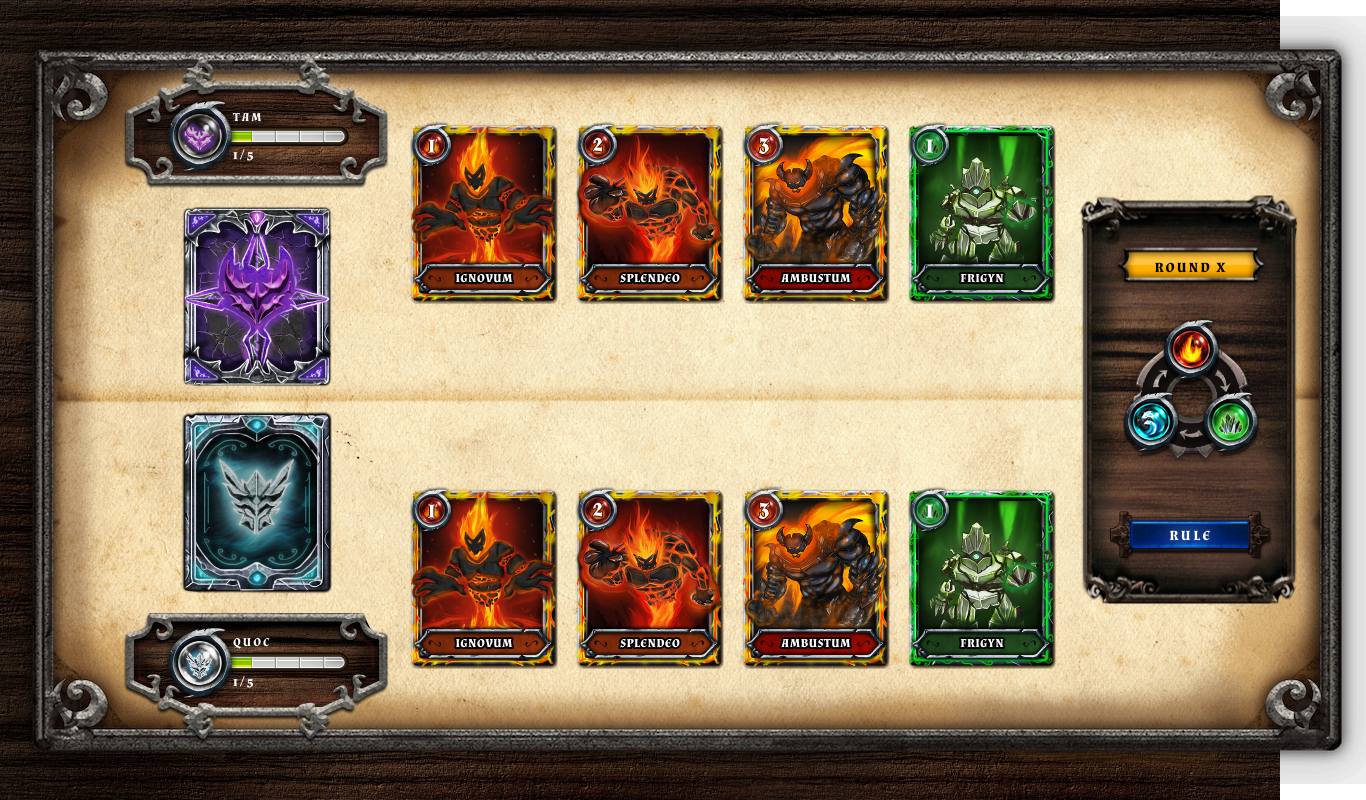
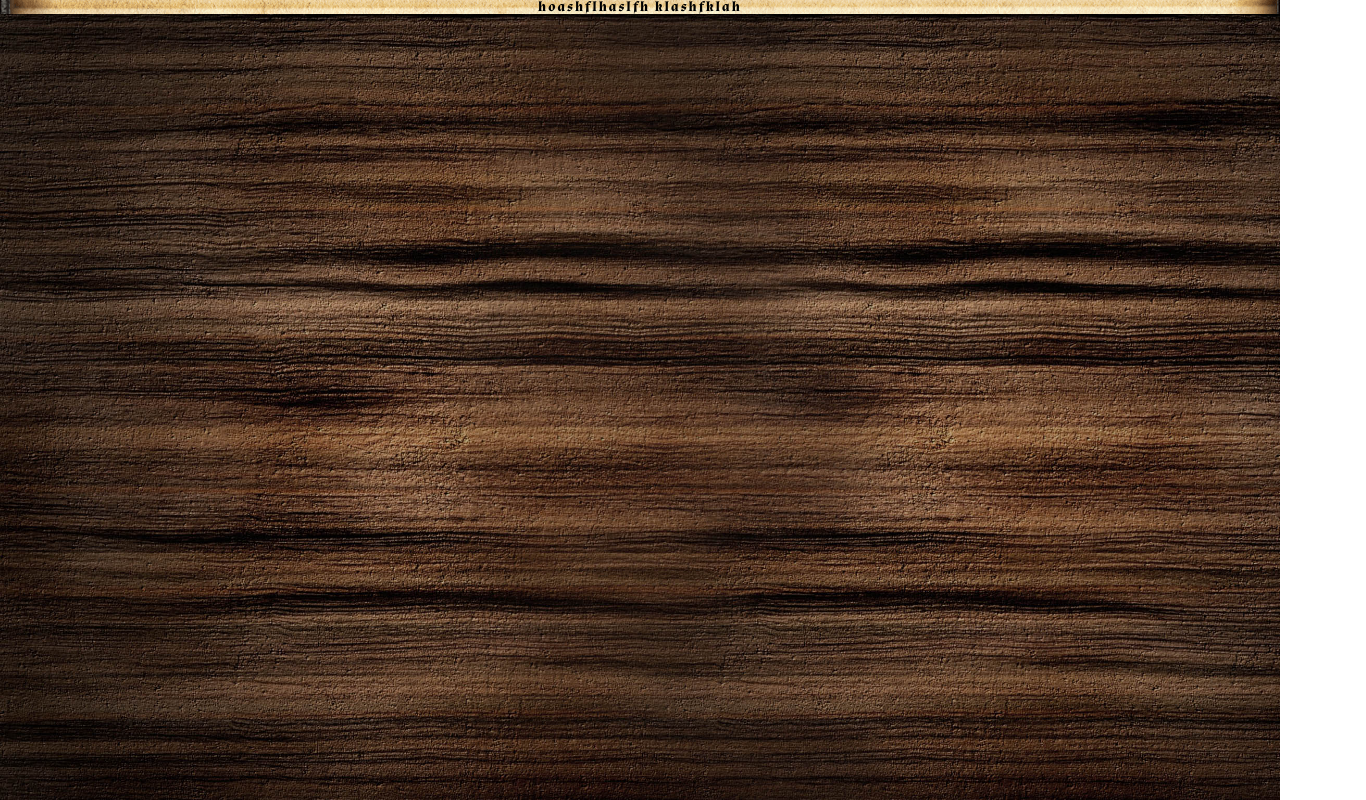
Before and after one commit to chailijia/eosdicegame, a React (Create React App) app in the folder frontend/: page / in a window 1280 px wide. Shown: the whole page, 1366 px wide, since content can reach past the window. Built offline with nearby package versions, Linux system fonts and the light colour scheme.

Commit message:
draft version to study

```diff
--- a/frontend/src/components/App/App.css
+++ b/frontend/src/components/App/App.css
@@ -2,31 +2,26 @@
   font-family: 'Almendra';
   src: url("./fonts/almendra-regular-webfont.woff") format("woff2"), url("./fonts/almendra-regular-webfont.woff") format("woff");
   font-weight: normal;
-    font-style: normal; }
+  font-style: normal;
+}
 
 @font-face {
   font-family: 'Almendra Bold';
   src: url("./fonts/almendra-bold-webfont.woff2") format("woff2"), url("./fonts/almendra-bold-webfont.woff") format("woff");
   font-weight: normal;
-    font-style: normal; }
+  font-style: normal;
+}
 
 body {
   font-family: 'Almendra Bold';
   font-size: 14px;
   letter-spacing: 2px;
   user-select: none;
-    overflow: hidden; }
+  overflow: hidden;
+}
 
 .App {
-    display: flex;
   min-height: 100vh;
-    flex-direction: column;
-    justify-content: center;
   background-image: url("./images/Game_background.jpg");
-    background-size: cover; }
-    .App.loading {
-      opacity: 0; }
-    .App.status-login {
-      background-image: url("./images/Game_Login_background.jpg"); }
-    .App.status-profile {
-      background-image: url("./images/Game_Profile_background.jpg"); }
+  background-size: cover;
+}
--- a/frontend/src/components/Game/Game.css
+++ b/frontend/src/components/Game/Game.css
@@ -1,19 +1,31 @@
 .Game {
-  position: relative;
-  margin: 0 auto;
-  width: 1366px;
-  height: 768px;
-  text-align: center;
-  display: flex;
-  align-items: center;
-  justify-content: center;
-  transform-origin: top left;
-  transition: all 500ms ease-in-out !important; }
+  /* position: relative; */
+  /* margin: 0 auto; */
+  background: url("./images/Game_board_wCards.png");
+  background-repeat: no-repeat;
+  background-position: 50% 50%;
+  /* text-align: center; */
+  /* display: flex; */
+  /* align-items: center; */
+  /* justify-content: center; */
+  /* transform-origin: top left; */
+  /* transition: all 500ms ease-in-out !important; */
+
+
+
+  /* -ms-transform-origin: top left; */
+  /* -webkit-transform-origin: top left; */
+  /* transform-origin: top left; */
+  /* -webkit-transition: all 500ms ease-in-out !important; */
+  /* transition: all 500ms ease-in-out !important; */
+  /* position: absolute; */
+}
   .Game .container {
     position: relative;
     width: 100%;
     height: 100%;
-    text-align: center; }
+    text-align: center;
+   }
   body.ReactModal__Body--open .Game .GameMat,
   body.ReactModal__Body--open .Game .Info,
   .App.status-card-selected .Game .GameMat,
@@ -66,7 +78,6 @@
         border: 3px solid rgba(255, 201, 79, 0.3);
         border-right: none;
         border-top: none;
-        backgroudn-clip: padding;
         box-shadow: inset 0px 0px 10px rgba(255, 255, 134, 0.17); }
     .Game .spinner .circle:nth-of-type(0) .inner,
     .Game .spinner .circle:nth-of-type(1) .inner,
--- a/frontend/src/components/Game/Game.jsx
+++ b/frontend/src/components/Game/Game.jsx
@@ -18,35 +18,14 @@ class Game extends Component {
 
   }
 
-  // Get latest user object from blockchain
-  loadUser() {
-  }
-
-  handleStartGame() {
-
-  }
-
-  handlePlayCard(cardIdx) {
-
-  }
-
-  handleNextRound() {
-
-  }
-
-  handleEndGame() {
-
-  }
 
   render() {
     // Extract data from state and user data of `UserReducer` from redux
-    const { loading } = this.state;
     return (
-      <section className={`Game${ (loading ? " loading" : "") }`}>
+      <section className="Game">
         {
           <div className="container">
-
-        <GameMat
+            {/* <GameMat
               deckCardCount={2}
               aiLife={1}
               aiHandCards={2}
@@ -55,12 +34,10 @@ class Game extends Component {
               playerHandCards={2}
               playerName={"QUOC"}
               onPlayCard={1}
-        />
+            /> */}
 
-        <GameInfo />
-
-
-
+            {/* <GameInfo /> */}
+            hoashflhaslfh klashfklah
            </div>
         }
 
--- a/frontend/src/components/GameInfo/GameInfo.css
+++ b/frontend/src/components/GameInfo/GameInfo.css
@@ -11,30 +11,24 @@
   display: flex;
   flex-direction: column;
   align-items: center;
-  justify-content: center;
-}
+  justify-content: center; }
   .Info > * {
-  margin: 1px 0;
-}
+    margin: 1px 0; }
   .Info > p {
-  margin-bottom: 220px;
+    margin-bottom: 160px;
     width: 162px;
     height: 51px;
     background: url("./images/Side_component_label.png");
     background-size: 100%;
-  line-height: 55px;
-  text-align: center;
-}
-
+    line-height: 51px; }
   .Info .round-number {
     font-size: 16px;
-  vertical-align: 1px;
-}
+    vertical-align: 1px; }
   .Info:after {
     content: "";
     position: absolute;
-  top: 120px;
-  width: 150px;
-  height: 150px;
+    top: 105px;
+    width: 140px;
+    height: 140px;
     background-image: url("./images/Side_component_diagram.png");
     background-size: 100%; }
--- a/frontend/src/components/GameMat/GameMat.jsx
+++ b/frontend/src/components/GameMat/GameMat.jsx
@@ -14,24 +14,29 @@ class GameMat extends Component {
     // The 1st row is AI (`PlayerInfo`, Deck card, `HandCards`)
     // The 2nd row is Player (`PlayerInfo`, Deck card, `HandCards`)
     return (
-      <table className={`GameMat${ className ? ' ' + className : '' }`}>
+      <table className={`GameMat`}>
         <tbody>
+
           <tr>
-            <td className="mat mat-ai">
+            <td className="mat mat-player">
+
               <PlayerInfo
-                className="ai"
+                className="mat mat-ai"
                 name={ aiName }
                 life={ aiLife }
               />
-              <div className={`deck ai remain${deckCardCount}`}>
-                { aiName }'S Deck ({ deckCardCount })
+
+              <div className={`deck ai remain${2}`}>
               </div>
+
               <HandCards
                 className="ai"
-                // cards={ aiHandCards }
               />
+
             </td>
           </tr>
+
+
           <tr>
             <td className="mat mat-player">
               <PlayerInfo
@@ -39,8 +44,7 @@ class GameMat extends Component {
                 name={ playerName }
                 life={ playerLife }
               />
-              <div className={`deck player remain${deckCardCount}`}>
-                { playerName }'S Deck ({ deckCardCount })
+              <div className={`deck player remain${2}`}>
               </div>
               <HandCards
                 className="player"
@@ -49,6 +53,9 @@ class GameMat extends Component {
               />
             </td>
           </tr>
+
+
+
         </tbody>
       </table>
     )
--- a/frontend/src/components/HandCards/HandCards.jsx
+++ b/frontend/src/components/HandCards/HandCards.jsx
@@ -31,9 +31,9 @@ class HandCards extends Component {
       <div className={`HandCards${ className ? ' ' + className : '' }`}>
         {/* { generateCards(cards) } */}
         {<Card cardId={1} />}
-        {<Card cardId={3} />}
+        {/* {<Card cardId={3} />}
         {<Card cardId={5} />}
-        {<Card cardId={6} />}
+        {<Card cardId={6} />} */}
       </div>
     )
   }
```
Also changed, not shown: frontend/src/components/App/App.jsx (+0 -28 lines), frontend/src/components/Game/images/Game_board_wCards.png (added). Lines whose indentation alone changed are shown as unchanged.
